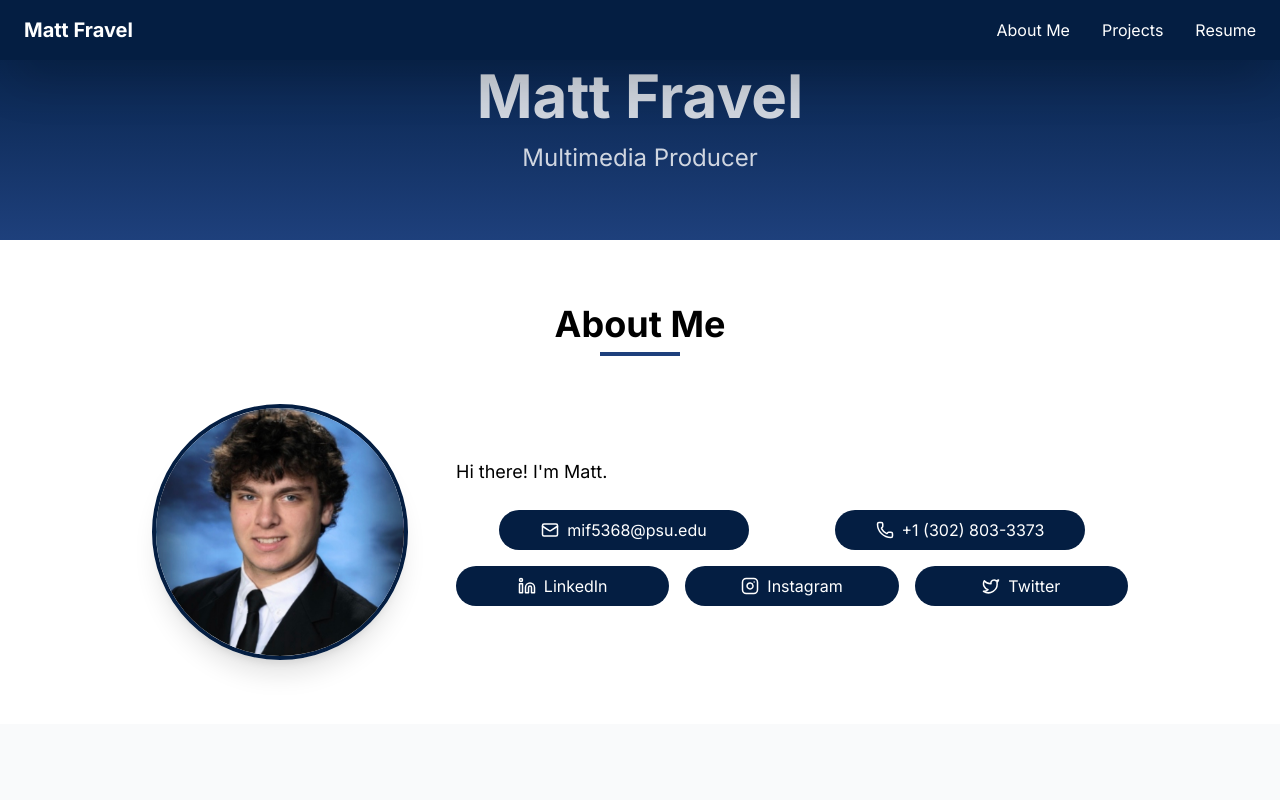
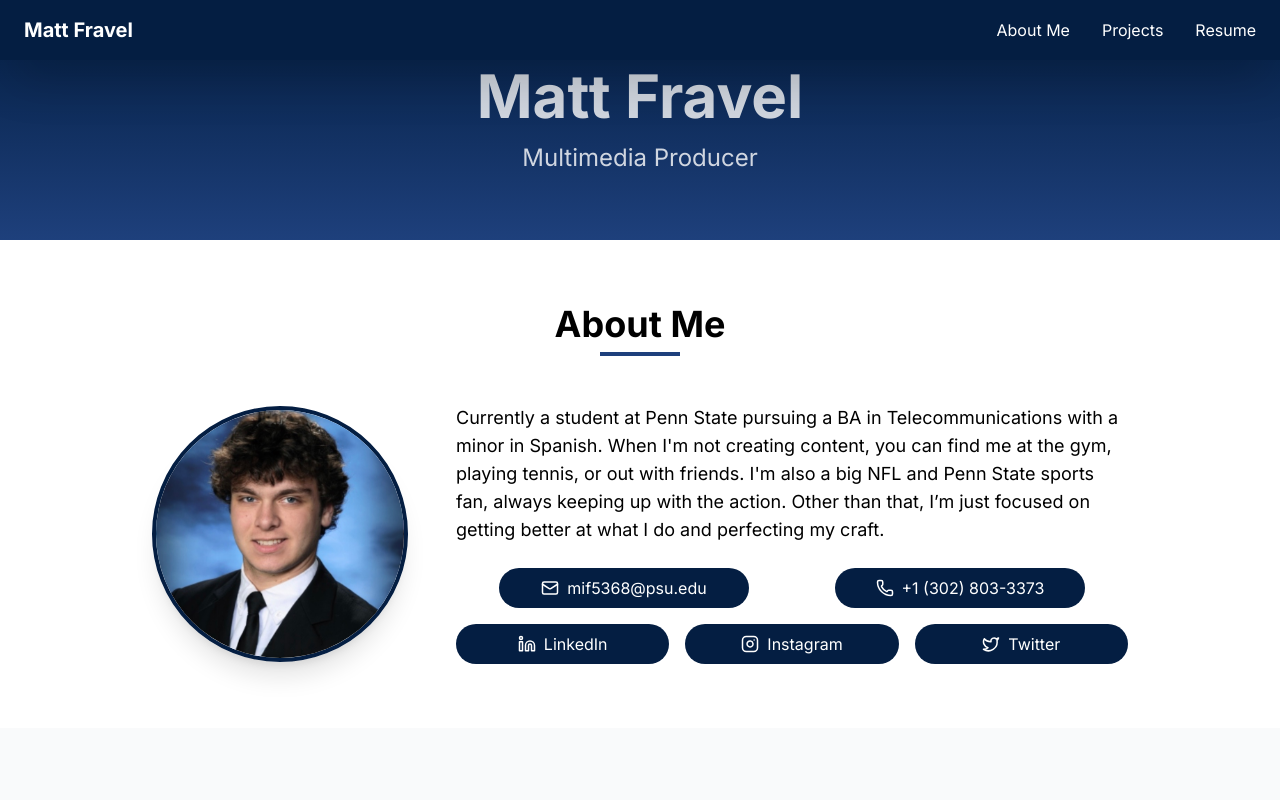
Before and after one commit to OBress/matt-website, a Next.js app: page / in a window 1280 px wide. Shown: the top 800 px of the page. Built offline with nearby package versions, Linux system fonts and the light colour scheme.

Commit message:
Update about-me.ts

```diff
--- a/content/about-me.ts
+++ b/content/about-me.ts
@@ -12,7 +12,7 @@ export interface AboutMe {
 
 export const aboutMe: AboutMe = {
   name: "Matt Fravel",
-  description: "Hi there! I'm Matt.",
+  description: "Currently a student at Penn State pursuing a BA in Telecommunications with a minor in Spanish. When I'm not creating content, you can find me at the gym, playing tennis, or out with friends. I'm also a big NFL and Penn State sports fan, always keeping up with the action. Other than that, I’m just focused on getting better at what I do and perfecting my craft.",
   socialLinks: [
     {
       name: "Email",
```
